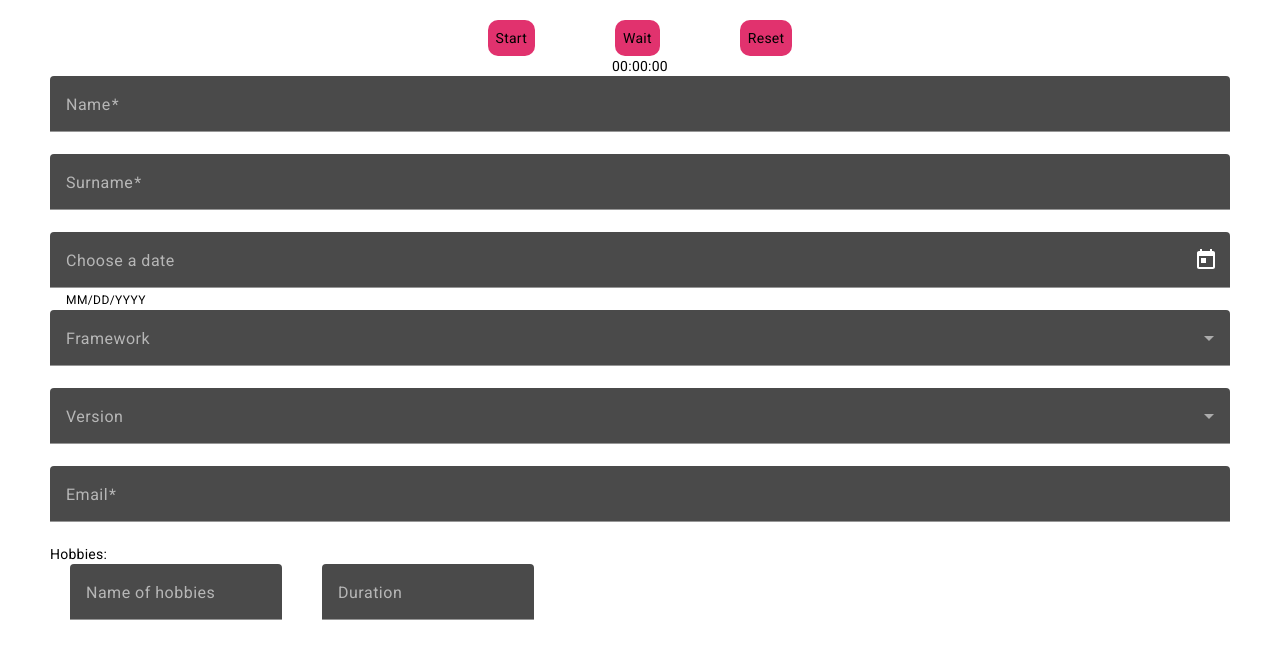
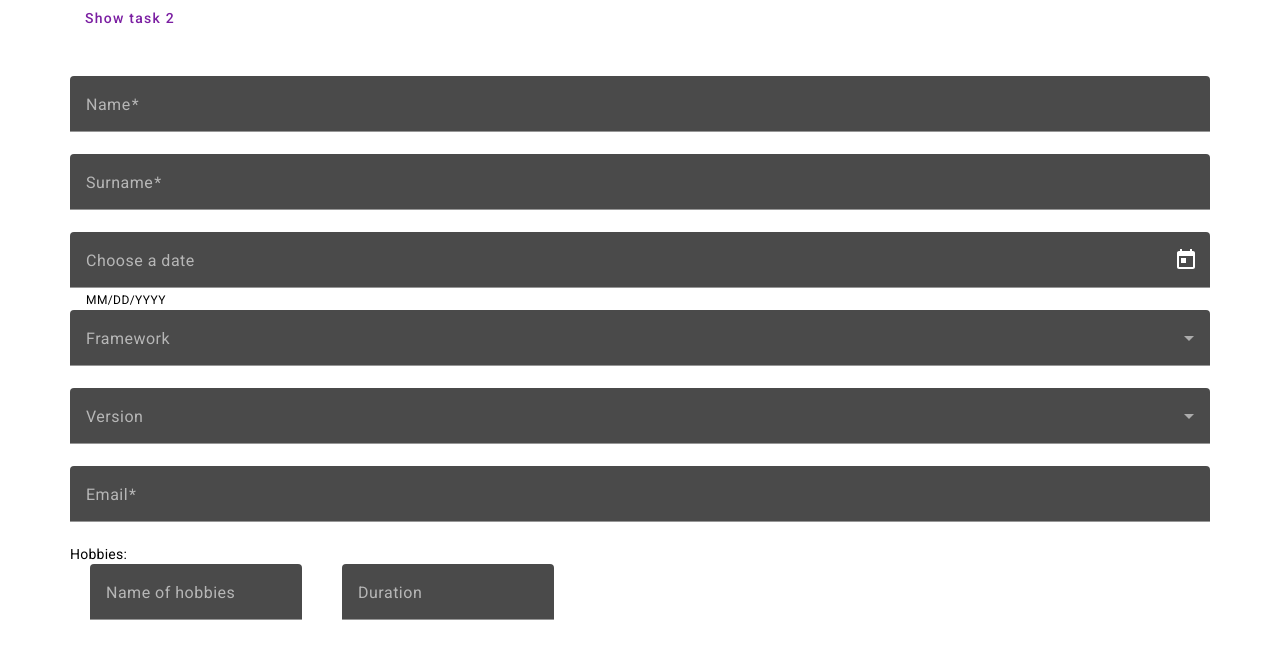
Before and after one commit to Alexavtodnepr/catsApp, an Angular app: page / in a window 1280 px wide. Shown: the top 658 px of the page. Built offline with nearby package versions, Linux system fonts and the light colour scheme.

Commit message:
split logic on different components

```diff
--- a/src/app/app.module.ts
+++ b/src/app/app.module.ts
@@ -11,9 +11,11 @@ import { MatFormFieldModule } from '@angular/material/form-field';
 import { MatDatepickerModule } from '@angular/material/datepicker';
 import { MatNativeDateModule } from '@angular/material/core';
 import { MatSelectModule } from '@angular/material/select';
+import { TimerComponent } from './components/timer/timer.component';
+import { MatButtonModule } from '@angular/material/button';
 
 @NgModule({
-  declarations: [AppComponent, MainPageComponent],
+  declarations: [AppComponent, MainPageComponent, TimerComponent],
   imports: [
     BrowserModule,
     AppRoutingModule,
@@ -25,6 +27,7 @@ import { MatSelectModule } from '@angular/material/select';
     MatDatepickerModule,
     MatNativeDateModule,
     MatSelectModule,
+    MatButtonModule,
   ],
   providers: [],
   bootstrap: [AppComponent],
--- /dev/null
+++ b/src/app/components/timer/timer.component.html
@@ -0,0 +1,15 @@
+<div class="flex justify-center">
+  <button
+    class="bg-accent-base p-2 rounded-10 mx-10"
+    (click)="startStopTimer()">
+    {{ timerRunning ? 'Stop' : 'Start' }}
+  </button>
+  <button class="bg-accent-base p-2 rounded-10 mx-10" (click)="waitTimer()">
+    Wait
+  </button>
+  <button class="bg-accent-base p-2 rounded-10 mx-10" (click)="resetTimer()">
+    Reset
+  </button>
+</div>
+
+<div class="flex justify-center">{{ displayTime }}</div>
--- /dev/null
+++ b/src/app/components/timer/timer.component.ts
@@ -0,0 +1,80 @@
+import { Component, OnInit } from '@angular/core';
+import { bufferTime, filter, takeUntil, interval, Subject } from 'rxjs';
+
+@Component({
+  selector: 'app-timer',
+  templateUrl: './timer.component.html',
+  styleUrls: ['./timer.component.css'],
+})
+export class TimerComponent implements OnInit {
+  timer$ = interval(1000);
+  stopTimer$ = new Subject<void>();
+  doubleClick$ = new Subject<void>();
+  timerRunning = false;
+  timerStarted = false;
+  time = 0;
+  displayTime = '00:00:00';
+
+  ngOnInit() {
+    if (this.timerStarted) {
+      this.startTimer();
+    }
+
+    this.doubleClick$
+      .pipe(
+        bufferTime(300),
+        filter(clicks => clicks.length > 1),
+        takeUntil(this.stopTimer$),
+      )
+      .subscribe(() => {
+        this.stopTimer();
+      });
+  }
+
+  startStopTimer() {
+    if (this.timerRunning) {
+      this.stopTimer();
+    } else {
+      this.startTimer();
+    }
+  }
+
+  startTimer() {
+    this.timerStarted = true;
+    this.timerRunning = true;
+    this.stopTimer$.next();
+
+    this.timer$.pipe(takeUntil(this.stopTimer$)).subscribe(() => {
+      this.time++;
+      this.displayTime = this.formatTime(this.time);
+    });
+  }
+
+  stopTimer() {
+    this.timerRunning = false;
+    this.stopTimer$.next();
+  }
+
+  waitTimer() {
+    this.doubleClick$.next();
+  }
+
+  resetTimer() {
+    this.time = 0;
+    this.displayTime = '00:00:00';
+    this.timerStarted = false;
+  }
+
+  formatTime(time: number): string {
+    const hours = Math.floor(time / 3600)
+      .toString()
+      .padStart(2, '0');
+    const minutes = Math.floor((time % 3600) / 60)
+      .toString()
+      .padStart(2, '0');
+    const seconds = Math.floor(time % 60)
+      .toString()
+      .padStart(2, '0');
+    return `${hours}:${minutes}:${seconds}`;
+  }
+}
--- /dev/null
+++ b/src/app/mockData/mockData.ts
@@ -0,0 +1,7 @@
+import { IFrameworks } from 'src/app/models/iframeworks';
+
+export const frameworksMockData: IFrameworks = {
+  angular: ['1.1.1', '1.2.1', '1.3.3'],
+  react: ['2.1.2', '3.2.4', '4.3.1'],
+  vue: ['3.3.1', '5.2.1', '5.1.3'],
+};
--- /dev/null
+++ b/src/app/models/iframeworks.ts
@@ -0,0 +1,3 @@
+export interface IFrameworks {
+  [key: string]: string[];
+}
--- a/src/app/pages/main-page/main-page.component.html
+++ b/src/app/pages/main-page/main-page.component.html
@@ -1,21 +1,12 @@
-<div class="content-container mt-5">
-  <div class="flex justify-center">
-    <button
-      class="bg-accent-base p-2 rounded-10 mx-10"
-      (click)="startStopTimer()">
-      {{ timerRunning ? 'Stop' : 'Start' }}
-    </button>
-    <button class="bg-accent-base p-2 rounded-10 mx-10" (click)="waitTimer()">
-      Wait
-    </button>
-    <button class="bg-accent-base p-2 rounded-10 mx-10" (click)="resetTimer()">
-      Reset
-    </button>
-  </div>
-
-  <div class="flex justify-center">{{ displayTime }}</div>
+<button mat-button color="primary" class="w-40" (click)="showTask = !showTask">
+  {{ !showTask ? 'Show task 2' : 'Hide task 2' }}
+</button>
+<div
+  *ngIf="showTask"
+  class="content-container mt-5 transition-all duration-500 delay-200">
+  <app-timer></app-timer>
 </div>
-<form class="flex flex-col">
+<form class="flex flex-col mt-10 sm:px-5 px-2">
   <mat-form-field class="example-full-width">
     <mat-label>Name</mat-label>
     <input
@@ -74,7 +65,7 @@
   <mat-form-field>
     <mat-label>Version</mat-label>
     <mat-select>
-      <mat-option *ngFor="let food of selectData.angular" [value]="food">
+      <mat-option *ngFor="let food of selectData['angular']" [value]="food">
         {{ food }}
       </mat-option>
     </mat-select>
--- a/src/app/pages/main-page/main-page.component.ts
+++ b/src/app/pages/main-page/main-page.component.ts
@@ -1,6 +1,7 @@
 import { Component, OnInit } from '@angular/core';
 import { takeUntil, filter, bufferTime, Subject, interval } from 'rxjs';
 import { FormControl, Validators } from '@angular/forms';
+import { frameworksMockData } from 'src/app/mockData/mockData';
 
 @Component({
   selector: 'app-main-page',
@@ -8,20 +9,10 @@ import { FormControl, Validators } from '@angular/forms';
   styleUrls: ['./main-page.component.css'],
 })
 export class MainPageComponent implements OnInit {
-  timer$ = interval(1000);
-  stopTimer$ = new Subject<void>();
-  doubleClick$ = new Subject<void>();
-  timerRunning = false;
-  timerStarted = false;
-  time = 0;
-  displayTime = '00:00:00';
+  showTask: boolean = false;
   emailFormControl!: FormControl;
   date!: FormControl;
-  selectData = {
-    angular: ['1.1.1', '1.2.1', '1.3.3'],
-    react: ['2.1.2', '3.2.4', '4.3.1'],
-    vue: ['3.3.1', '5.2.1', '5.1.3'],
-  };
+  selectData = frameworksMockData;
   selectDataKeys = Object.keys(this.selectData);
   ngOnInit() {
     this.date = new FormControl();
@@ -29,66 +20,5 @@ export class MainPageComponent implements OnInit {
       Validators.required,
       Validators.email,
     ]);
-
-    if (this.timerStarted) {
-      this.startTimer();
-    }
-
-    this.doubleClick$
-      .pipe(
-        bufferTime(300),
-        filter(clicks => clicks.length > 1),
-        takeUntil(this.stopTimer$),
-      )
-      .subscribe(() => {
-        this.stopTimer();
-      });
-  }
-
-  startStopTimer() {
-    if (this.timerRunning) {
-      this.stopTimer();
-    } else {
-      this.startTimer();
-    }
-  }
-
-  startTimer() {
-    this.timerStarted = true;
-    this.timerRunning = true;
-    this.stopTimer$.next();
-
-    this.timer$.pipe(takeUntil(this.stopTimer$)).subscribe(() => {
-      this.time++;
-      this.displayTime = this.formatTime(this.time);
-    });
-  }
-
-  stopTimer() {
-    this.timerRunning = false;
-    this.stopTimer$.next();
-  }
-
-  waitTimer() {
-    this.doubleClick$.next();
-  }
-
-  resetTimer() {
-    this.time = 0;
-    this.displayTime = '00:00:00';
-    this.timerStarted = false;
-  }
-
-  formatTime(time: number): string {
-    const hours = Math.floor(time / 3600)
-      .toString()
-      .padStart(2, '0');
-    const minutes = Math.floor((time % 3600) / 60)
-      .toString()
-      .padStart(2, '0');
-    const seconds = Math.floor(time % 60)
-      .toString()
-      .padStart(2, '0');
-    return `${hours}:${minutes}:${seconds}`;
   }
 }
```
Also changed, not shown: src/app/components/timer/timer.component.css (added), 1 other file (tests, documents, lock files or other folders).
